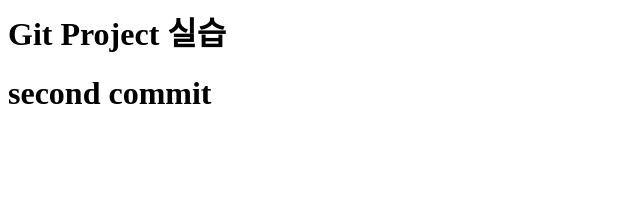
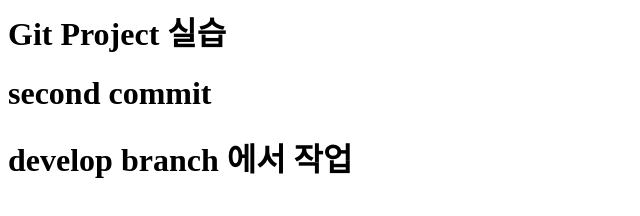
Before and after one commit to yyj1001/git_project_OSS_2, a plain HTML site: page index.html in a window 1280 px wide. Shown: the whole page, without its empty margins (0-640 px from the left). Drawn offline with Linux system fonts and the light colour scheme.

Commit message:
develop commit

```diff
--- a/index.html
+++ b/index.html
@@ -5,5 +5,8 @@
         <h1> Git Project 실습</h1>
         <h1> second commit</h1>
 
+        <h1> develop branch 에서 작업</h1>
+
+
     </body>
 </html>
```
